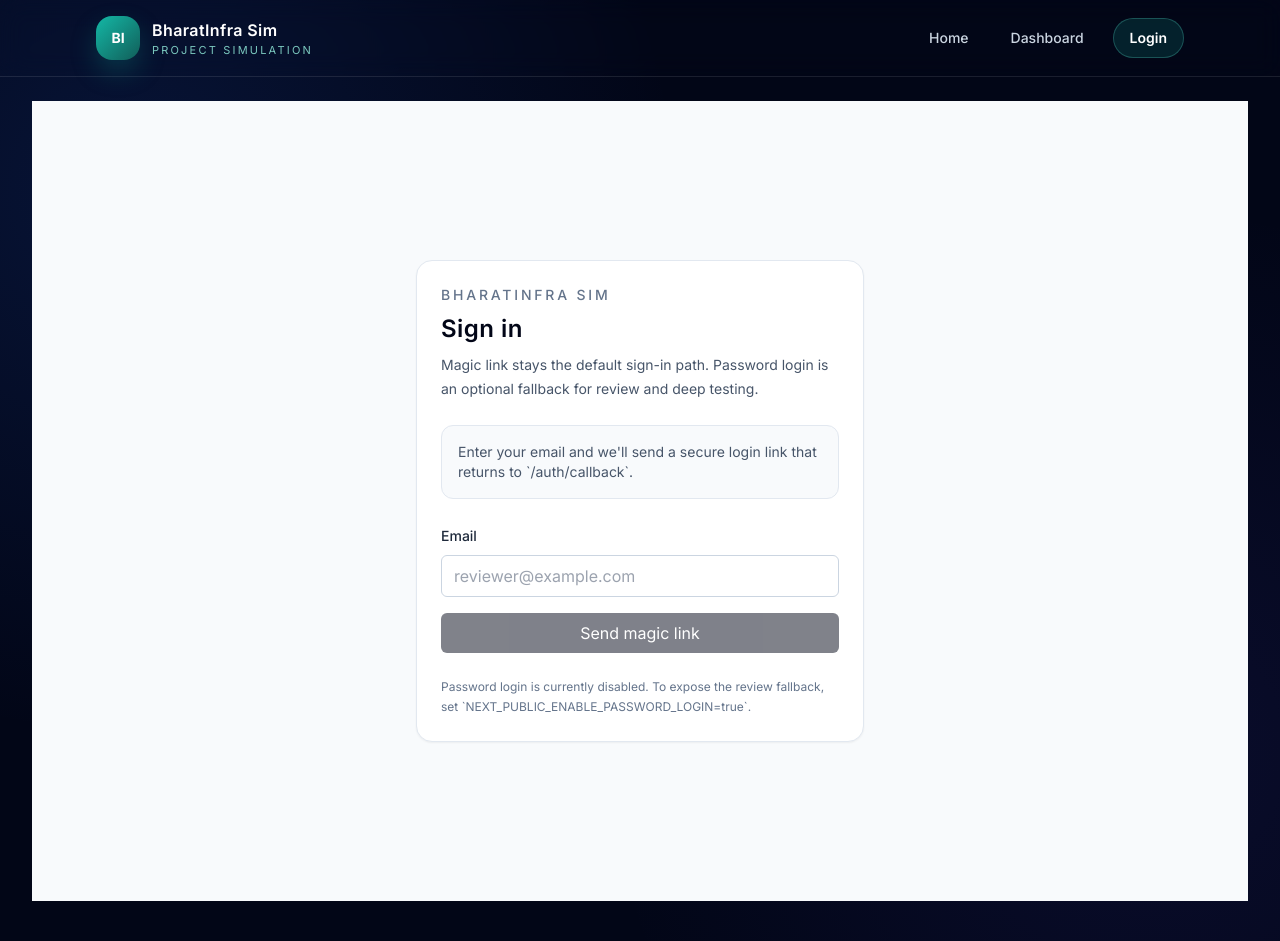
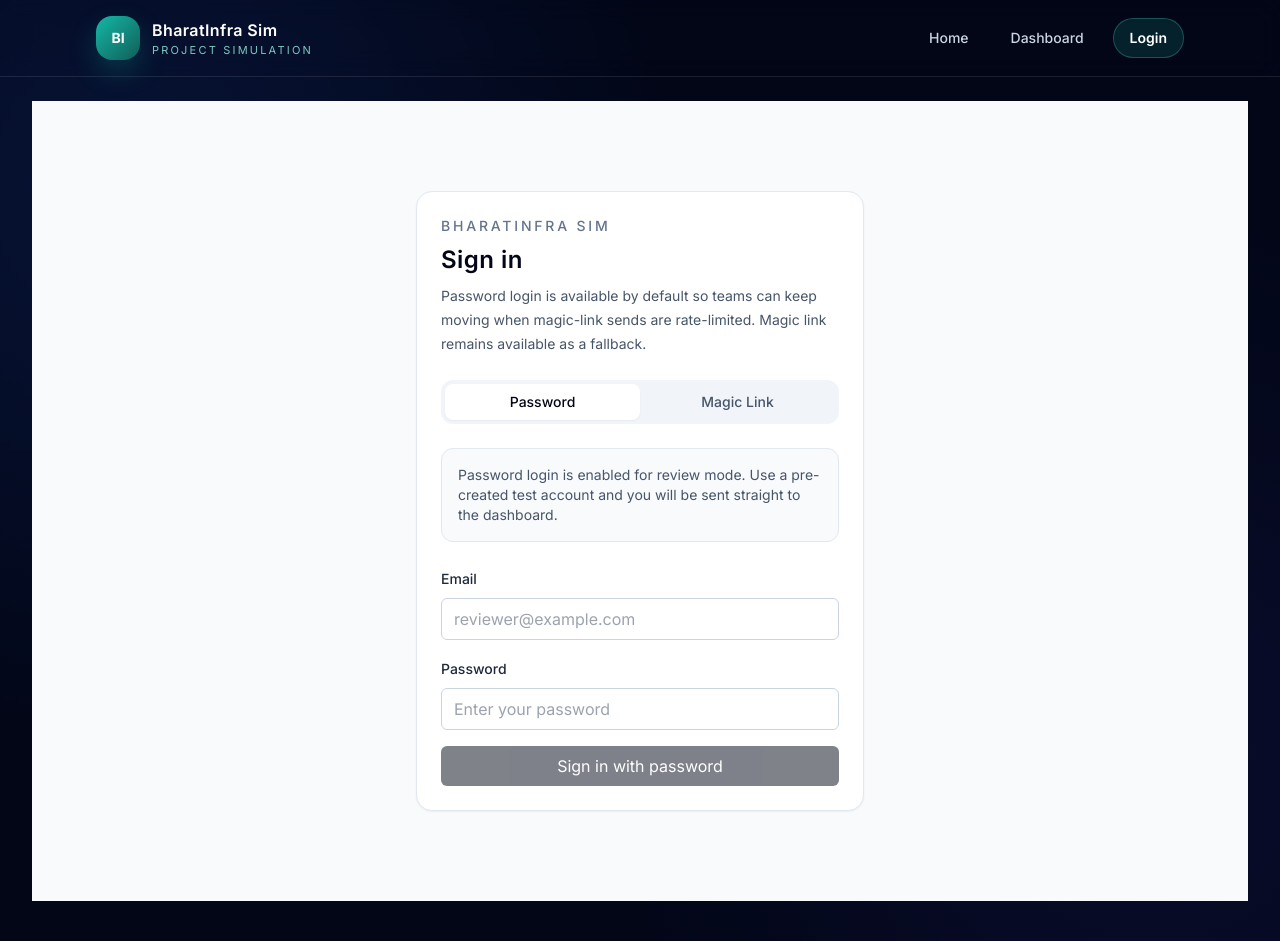
Before and after one commit to praveenrana11/bharatinfra-sim, a Next.js app: page /login in a window 1280 px wide. Built offline with nearby package versions, Linux system fonts and the light colour scheme; no server answers.

Commit message:
Enable password login by default

```diff
--- a/app/login/page.tsx
+++ b/app/login/page.tsx
@@ -7,11 +7,13 @@ import { getSupabaseClient } from "@/lib/supabaseClient";
 type LoginMode = "magic-link" | "password";
 
 const PASSWORD_LOGIN_ENABLED =
-  process.env.NEXT_PUBLIC_ENABLE_PASSWORD_LOGIN === "true";
+  process.env.NEXT_PUBLIC_ENABLE_PASSWORD_LOGIN !== "false";
+
+const DEFAULT_LOGIN_MODE: LoginMode = PASSWORD_LOGIN_ENABLED ? "password" : "magic-link";
 
 export default function LoginPage() {
   const router = useRouter();
-  const [mode, setMode] = useState<LoginMode>("magic-link");
+  const [mode, setMode] = useState<LoginMode>(DEFAULT_LOGIN_MODE);
   const [email, setEmail] = useState("");
   const [password, setPassword] = useState("");
   const [loadingMode, setLoadingMode] = useState<LoginMode | null>(null);
@@ -97,13 +99,23 @@ export default function LoginPage() {
           </p>
           <h1 className="text-2xl font-semibold text-slate-950">Sign in</h1>
           <p className="text-sm leading-6 text-slate-600">
-            Magic link stays the default sign-in path. Password login is an optional fallback for
-            review and deep testing.
+            Password login is available by default so teams can keep moving when magic-link sends
+            are rate-limited. Magic link remains available as a fallback.
           </p>
         </div>
 
         {PASSWORD_LOGIN_ENABLED ? (
           <div className="grid grid-cols-2 rounded-xl bg-slate-100 p-1 text-sm font-medium text-slate-600">
+            <button
+              type="button"
+              onClick={() => switchMode("password")}
+              className={`rounded-lg px-3 py-2 transition ${
+                mode === "password" ? "bg-white text-slate-950 shadow-sm" : "hover:text-slate-950"
+              }`}
+              aria-pressed={mode === "password"}
+            >
+              Password
+            </button>
             <button
               type="button"
               onClick={() => switchMode("magic-link")}
@@ -113,16 +125,6 @@ export default function LoginPage() {
               aria-pressed={mode === "magic-link"}
             >
               Magic Link
-            </button>
-            <button
-              type="button"
-              onClick={() => switchMode("password")}
-              className={`rounded-lg px-3 py-2 transition ${
-                mode === "password" ? "bg-white text-slate-950 shadow-sm" : "hover:text-slate-950"
-              }`}
-              aria-pressed={mode === "password"}
-            >
-              Password
             </button>
           </div>
         ) : null}
@@ -222,8 +224,8 @@ export default function LoginPage() {
 
         {!PASSWORD_LOGIN_ENABLED ? (
           <p className="text-xs leading-5 text-slate-500">
-            Password login is currently disabled. To expose the review fallback, set
-            `NEXT_PUBLIC_ENABLE_PASSWORD_LOGIN=true`.
+            Password login is currently hidden. To keep this page on magic-link only, set
+            `NEXT_PUBLIC_ENABLE_PASSWORD_LOGIN=false`.
           </p>
         ) : null}
       </div>
```
Also changed, not shown: 2 other files (tests, documents, lock files or other folders).
